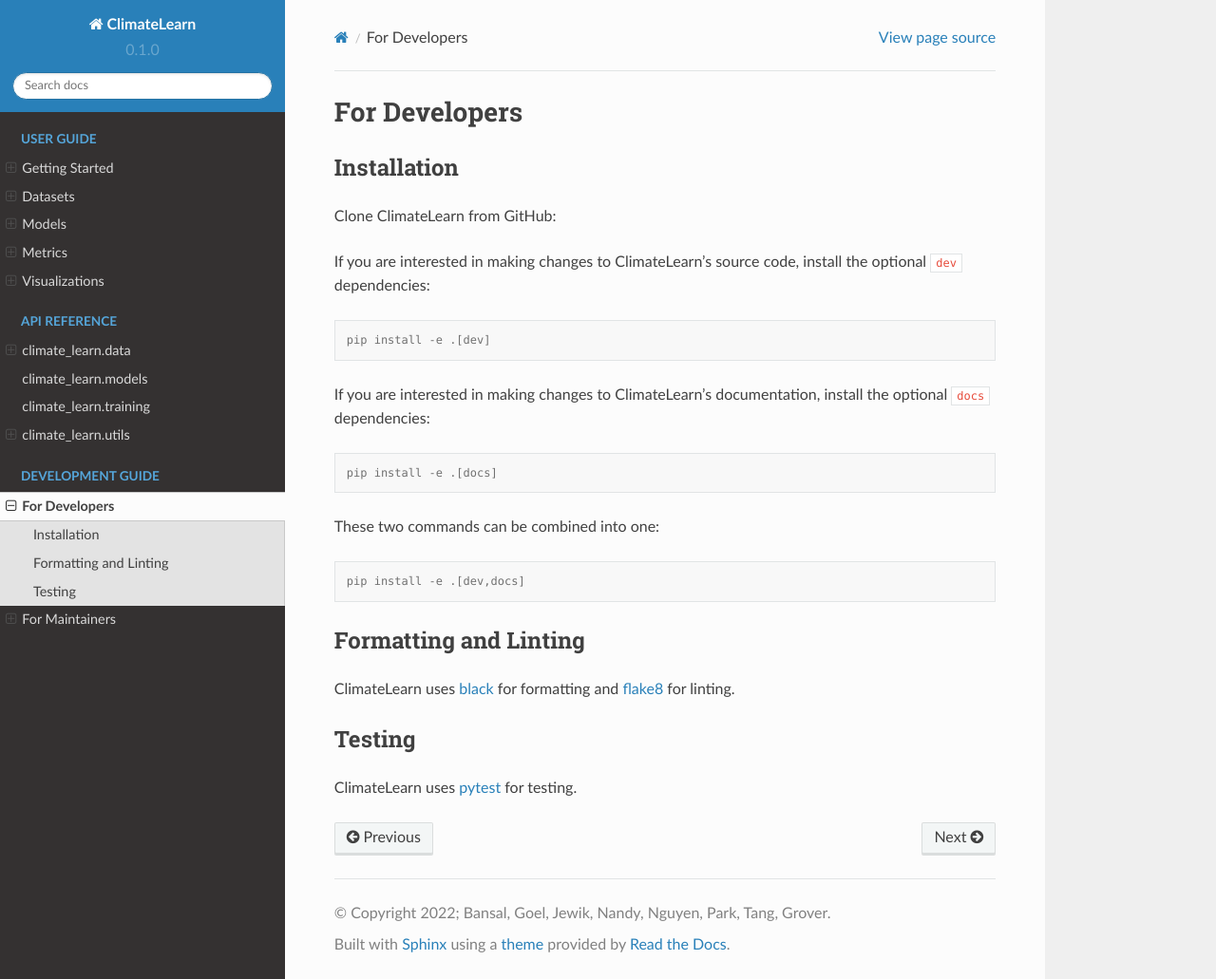
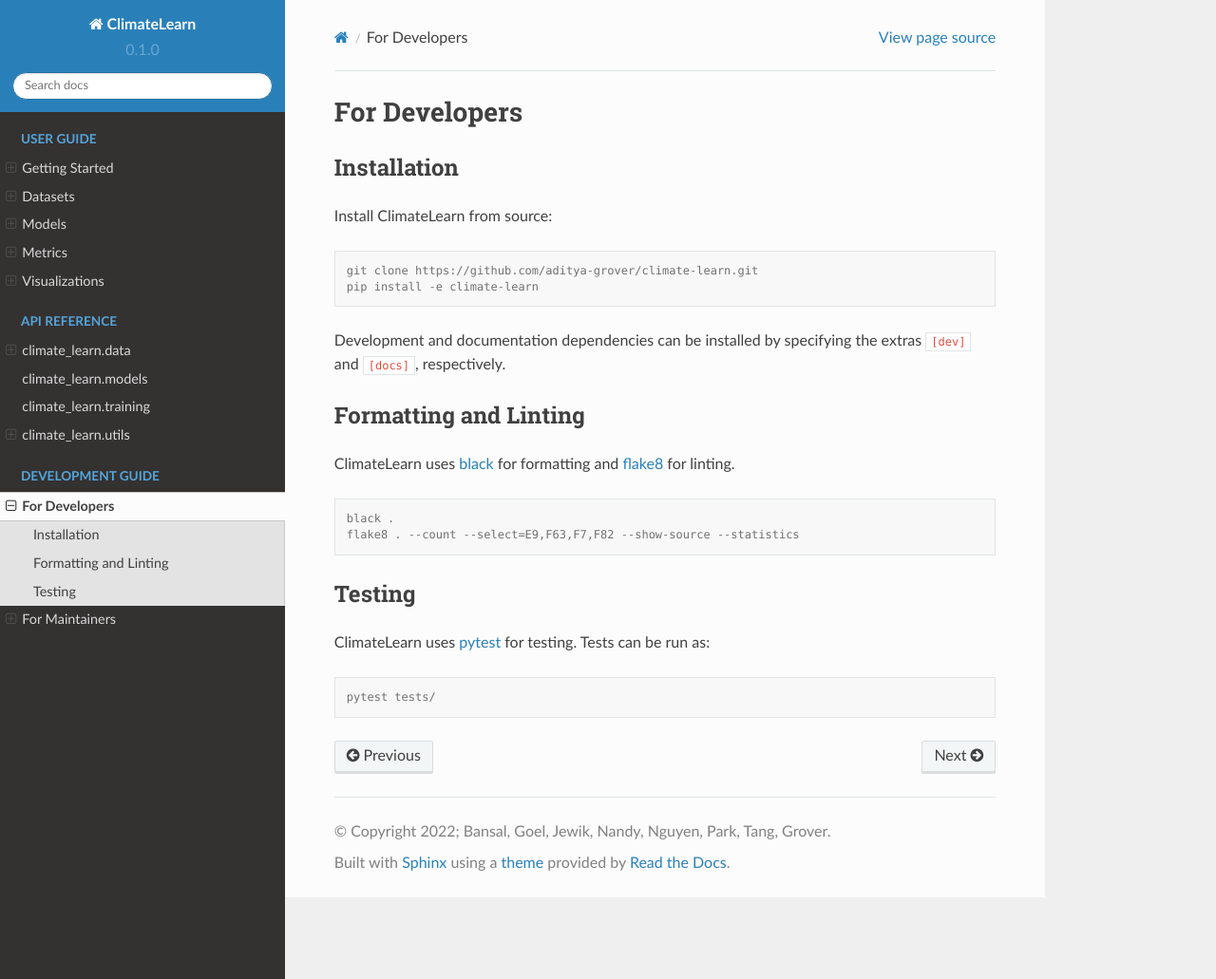
Before and after one commit to aditya-grover/climate-learn, a Sphinx documentation site: the page built from docs/source/development-guide/for-developers.rst, in a window 1280 px wide and 1031 px high. Shown: the whole window at 95% size. Built offline with Sphinx 7.4.7 and the Read the Docs theme 2.0.0, drawn with Linux system fonts in a browser that asks for light colours.

Commit message:
Finished basic dev guide

```diff
--- a/docs/source/development-guide/for-developers.rst
+++ b/docs/source/development-guide/for-developers.rst
@@ -5,35 +5,30 @@
 Installation
 ------------
 
-Clone ClimateLearn from GitHub:
-
-.. code-block:: console
-    git clone https://github.com/aditya-grover/climate-learn.git
-
-If you are interested in making changes to ClimateLearn's source code, install the optional ``dev`` dependencies:
+Install ClimateLearn from source:
 
 .. code-block:: console
 
-    pip install -e .[dev]
+    git clone https://github.com/aditya-grover/climate-learn.git
+    pip install -e climate-learn
 
-If you are interested in making changes to ClimateLearn's documentation, install the optional ``docs`` dependencies:
-
-.. code-block:: console
-
-    pip install -e .[docs]
-
-These two commands can be combined into one:
-
-.. code-block:: console
-
-    pip install -e .[dev,docs]
+Development and documentation dependencies can be installed by specifying the extras :code:`[dev]` and :code:`[docs]`, respectively.
 
 
 Formatting and Linting
 ----------------------
 ClimateLearn uses `black <https://black.readthedocs.io/en/stable/>`_ for formatting and `flake8 <https://flake8.pycqa.org/en/latest/>`_ for linting.
 
+.. code-block:: console
+
+    black .
+    flake8 . --count --select=E9,F63,F7,F82 --show-source --statistics
+
 
 Testing
 -------
-ClimateLearn uses `pytest <https://docs.pytest.org/>`_ for testing.
+ClimateLearn uses `pytest <https://docs.pytest.org/>`_ for testing. Tests can be run as:
+
+.. code-block:: console
+
+    pytest tests/
```
